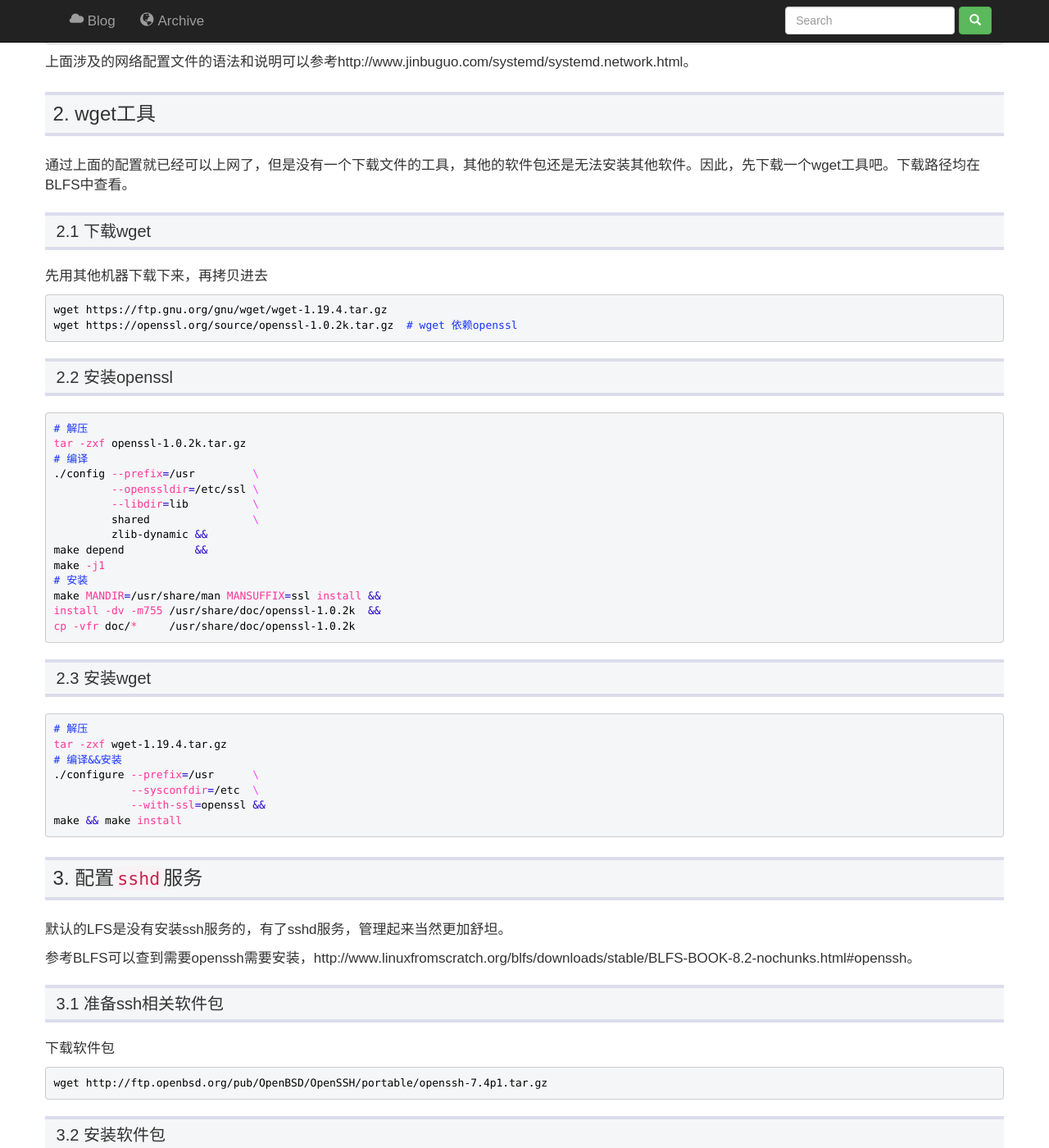
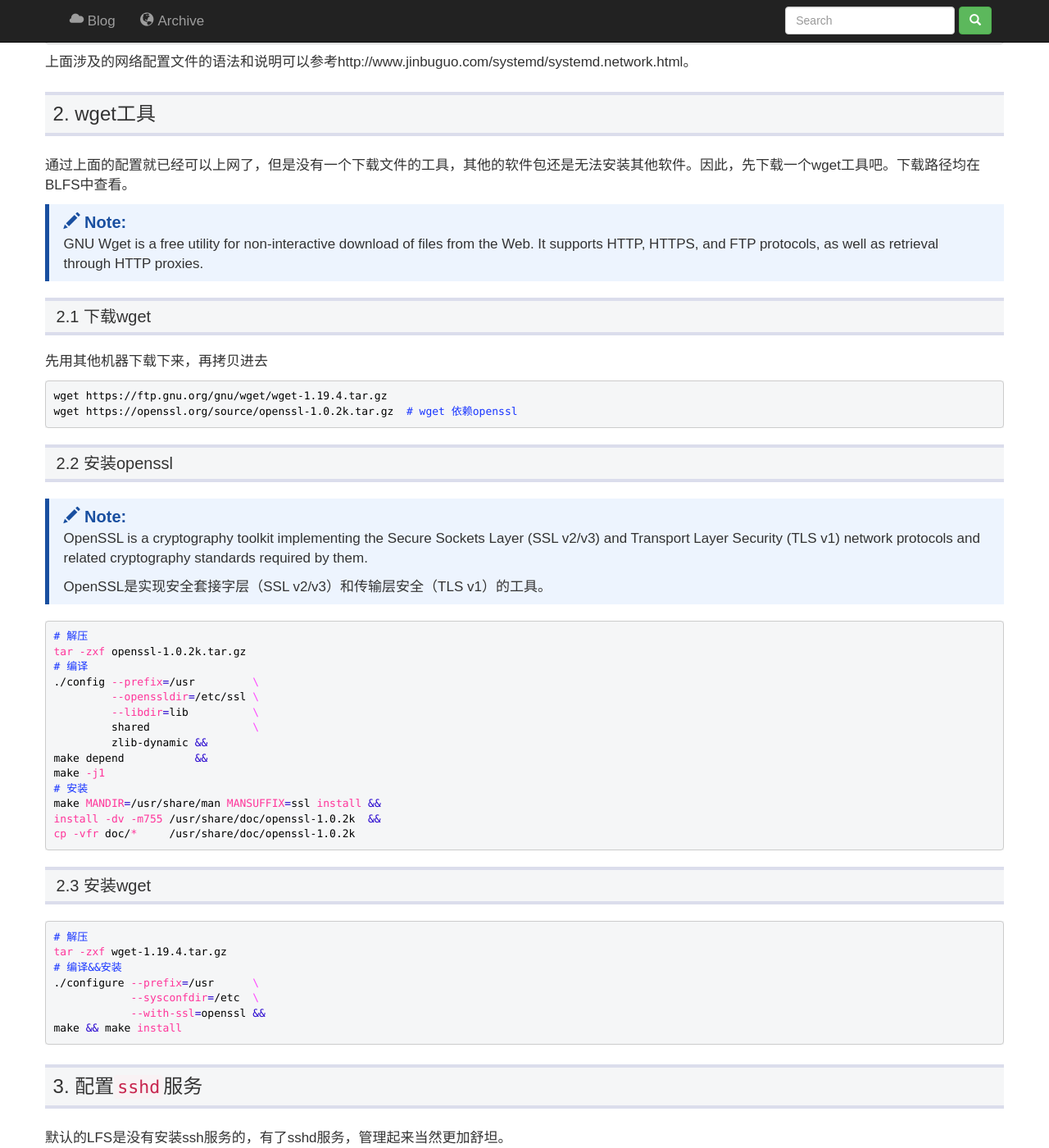
Before and after one commit to yangfeiffei/yangfeiffei.github.io, a Jekyll site: the page built from _posts/2018-08-04-alfs-test-2.md, in a window 1280 px wide and 1400 px high, scrolled down 1217 px. Shown: the whole window at 82% size. Built offline with Jekyll 4.4.1, drawn with Linux system fonts in a browser that asks for light colours; some of the changed text lies outside the part shown.

Commit message:
alfs-test-2-modify

````diff
--- a/_posts/2018-08-04-alfs-test-2.md
+++ b/_posts/2018-08-04-alfs-test-2.md
@@ -39,6 +39,8 @@ systemctl restart systemd-networkd.service
 
 通过上面的配置就已经可以上网了，但是没有一个下载文件的工具，其他的软件包还是无法安装其他软件。因此，先下载一个wget工具吧。下载路径均在BLFS中查看。
 
+> GNU Wget is a free utility for non-interactive download of files from the Web.  It supports HTTP, HTTPS, and FTP protocols, as well as retrieval through HTTP proxies.
+
 ## 2.1 下载wget
 
 先用其他机器下载下来，再拷贝进去
@@ -49,6 +51,10 @@ wget https://openssl.org/source/openssl-1.0.2k.tar.gz  # wget 依赖openssl
 ```
 
 ## 2.2 安装openssl
+
+> OpenSSL is a cryptography toolkit implementing the Secure Sockets Layer (SSL v2/v3) and Transport Layer Security (TLS v1) network protocols and related cryptography standards required by them.
+>
+> OpenSSL是实现安全套接字层（SSL v2/v3）和传输层安全（TLS v1）的工具。
 
 ```bash
 # 解压
@@ -92,6 +98,8 @@ make && make install
 ```bash
 wget http://ftp.openbsd.org/pub/OpenBSD/OpenSSH/portable/openssh-7.4p1.tar.gz
 ```
+
+Openssh是依赖[OpenSSL-1.0.2k](http://www.linuxfromscratch.org/blfs/downloads/8.0-systemd/BLFS-BOOK-8.0-systemd-nochunks.html#openssl)包的，再后续版本中也可以不依赖，只安装一个补丁包即可。
 
 ## 3.2 安装软件包
 
````
